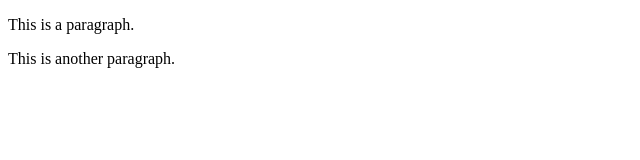
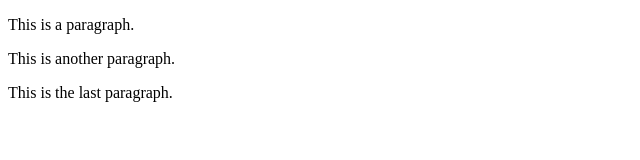
Before and after one commit to lgreerduo/Test, a plain HTML site: page index.html in a window 1280 px wide. Shown: the whole page, without its empty margins (0-640 px from the left). Drawn offline with Linux system fonts and the light colour scheme.

Commit message:
Added the last paragraph

```diff
--- a/index.html
+++ b/index.html
@@ -4,6 +4,7 @@
 
 <p>This is a paragraph.</p>
 <p>This is another paragraph.</p>
+<p> This is the last paragraph.</p>
 
 </body>
 </html>
```
